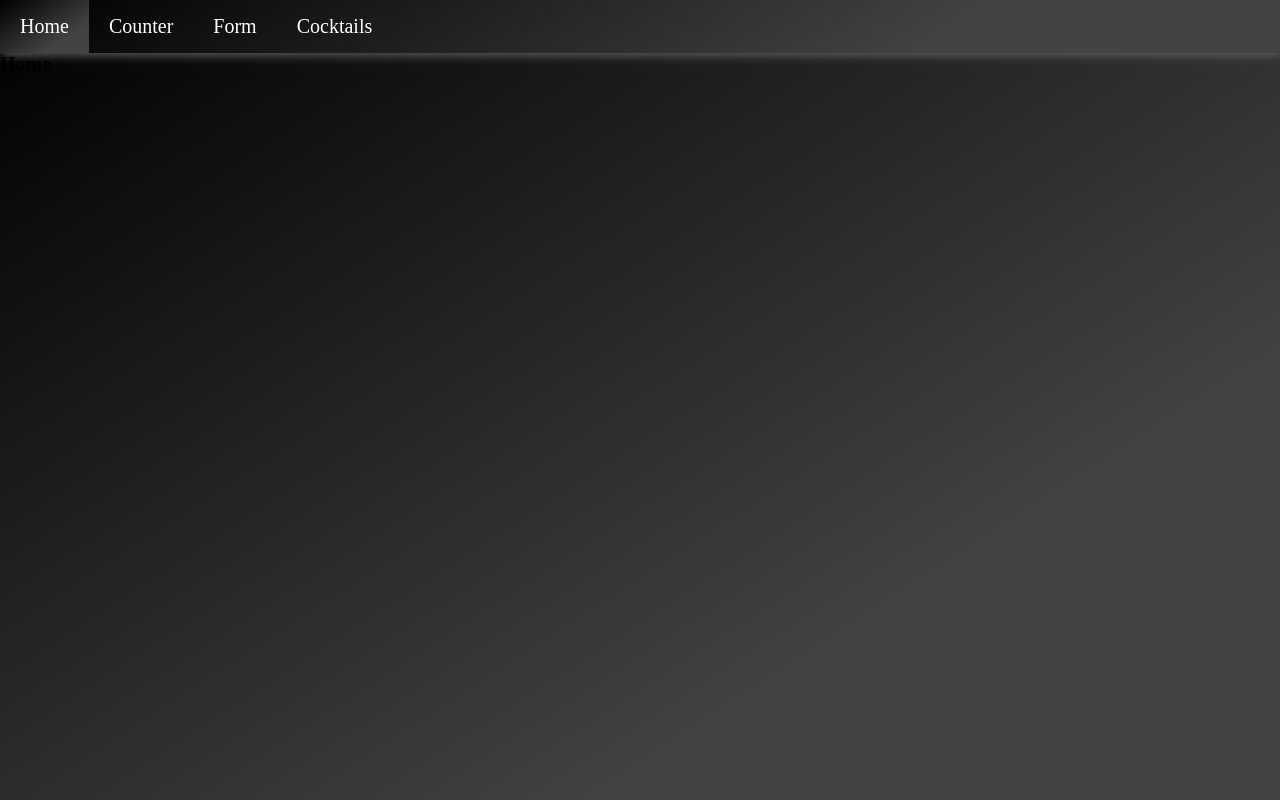
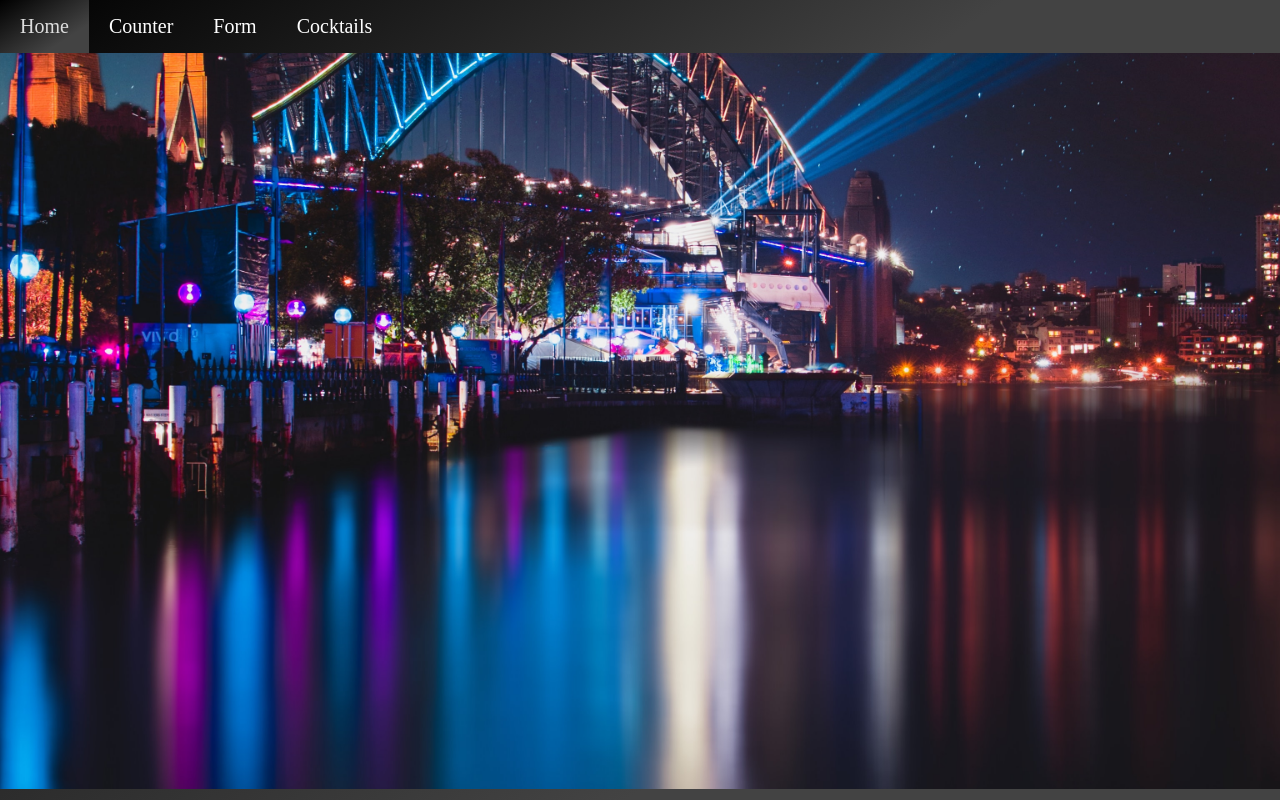
Before and after one commit to Ryan-Solomon/turbo-engine, a React (Create React App) app: page / in a window 1280 px wide. Built offline with nearby package versions, Linux system fonts and the light colour scheme.

Commit message:
add bg to home

```diff
--- a/src/pages/HomePage.tsx
+++ b/src/pages/HomePage.tsx
@@ -1,9 +1,22 @@
 import React from 'react';
+import styled from 'styled-components';
+import img from '../assets/images/skyline.jpg';
 
 export const HomePage = () => {
   return (
-    <>
-      <h1>Home</h1>
-    </>
+    <Container>
+      <BackgroundImage src={img} alt='background-image' />
+    </Container>
   );
 };
+
+const Container = styled.div`
+  height: 92vh;
+  width: 100%;
+`;
+
+const BackgroundImage = styled.img`
+  height: 100%;
+  width: 100%;
+  object-fit: cover;
+`;
```
Also changed, not shown: src/assets/images/skyline.jpg (added).
